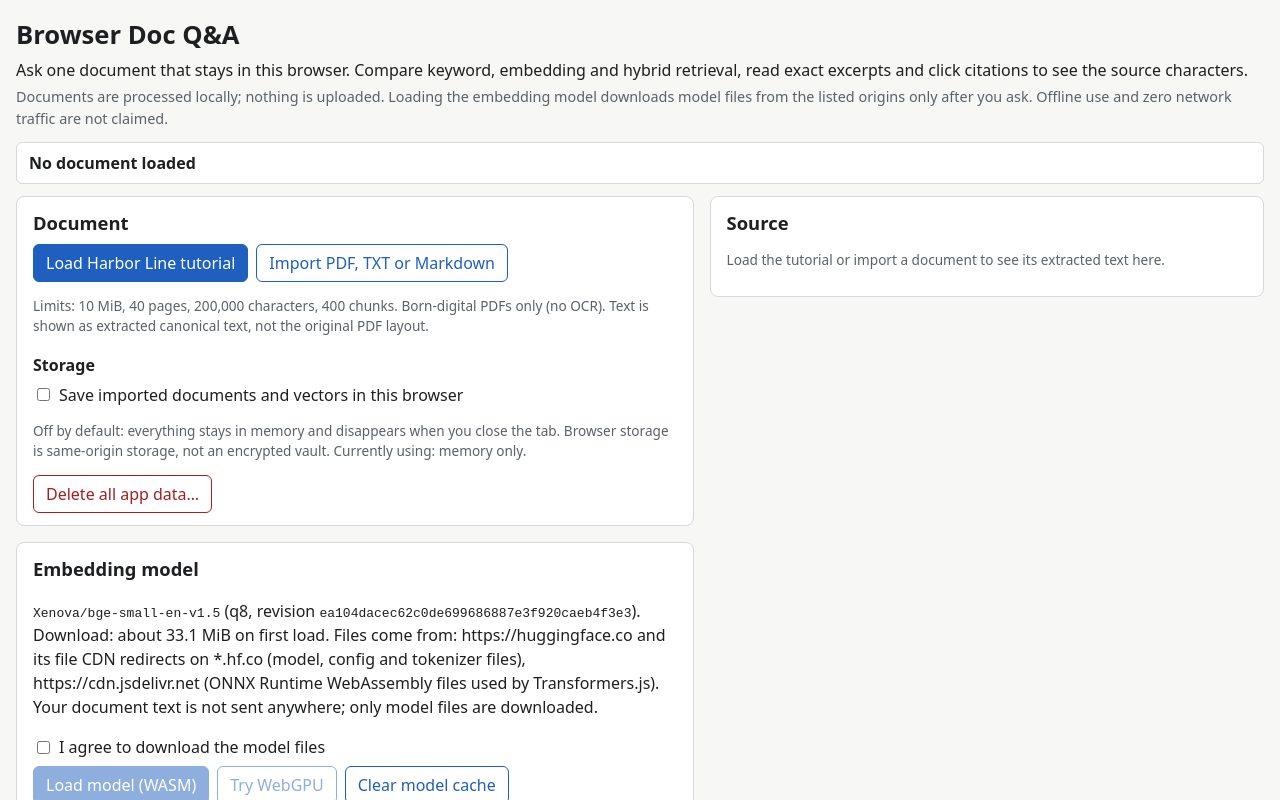
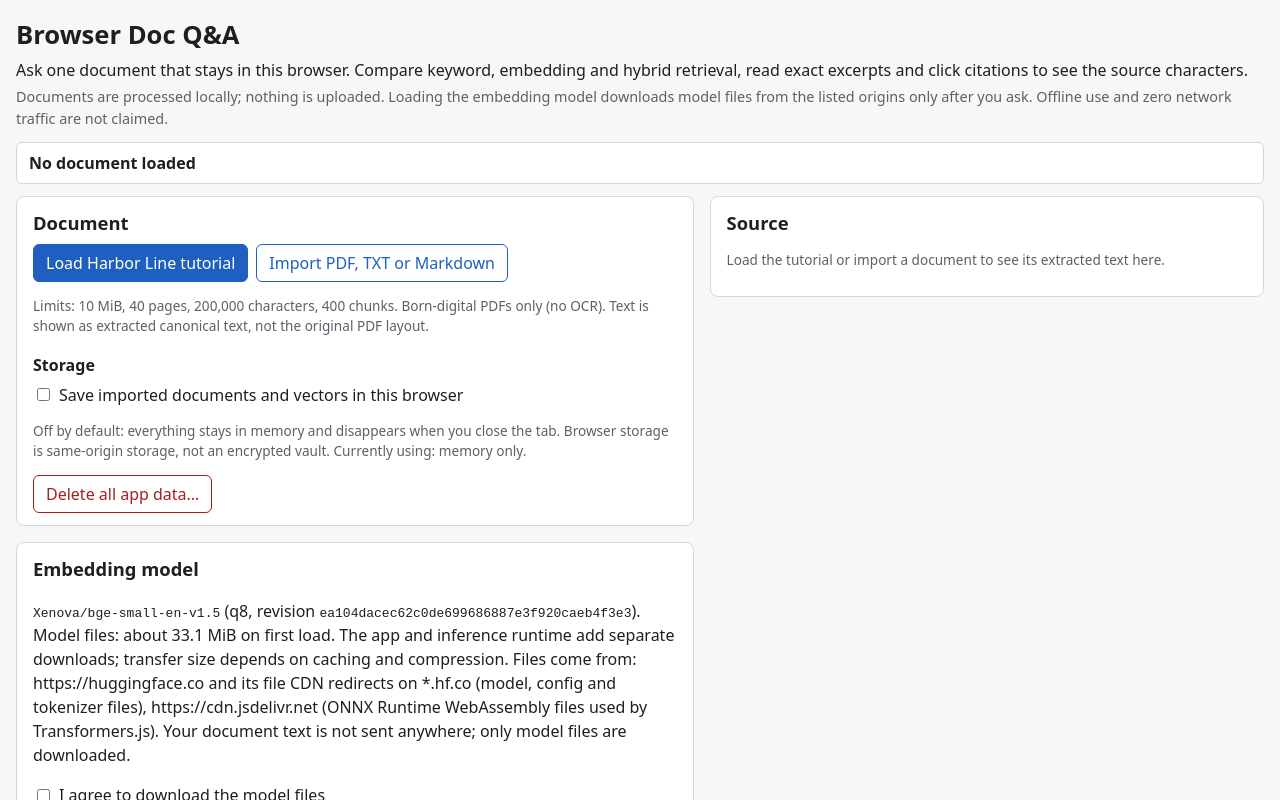
Before and after one commit to royharden/browser-doc-qa, a React (Vite) app: page / in a window 1280 px wide. Shown: the top 800 px of the page. Built offline with nearby package versions, Linux system fonts and the light colour scheme.

Commit message:
M6: reconcile validated handoff and disclose model-only download estimate

```diff
--- a/src/ui/ModelPanel.tsx
+++ b/src/ui/ModelPanel.tsx
@@ -15,7 +15,8 @@ export function ModelPanel({ state, controller }: PanelProps) {
       {info && (
         <>
           <p>
-            <code>{info.modelId}</code> ({info.dtype}, revision <code>{info.revision}</code>). Download: {info.estimate}.
+            <code>{info.modelId}</code> ({info.dtype}, revision <code>{info.revision}</code>). Model files: {info.estimate}.
+            {' '}The app and inference runtime add separate downloads; transfer size depends on caching and compression.
             Files come from: {info.origins.join(', ')}. Your document text is not sent anywhere; only model files are downloaded.
           </p>
           <label className="checkbox">
```
Also changed, not shown: 3 other files (tests, documents, lock files or other folders).
